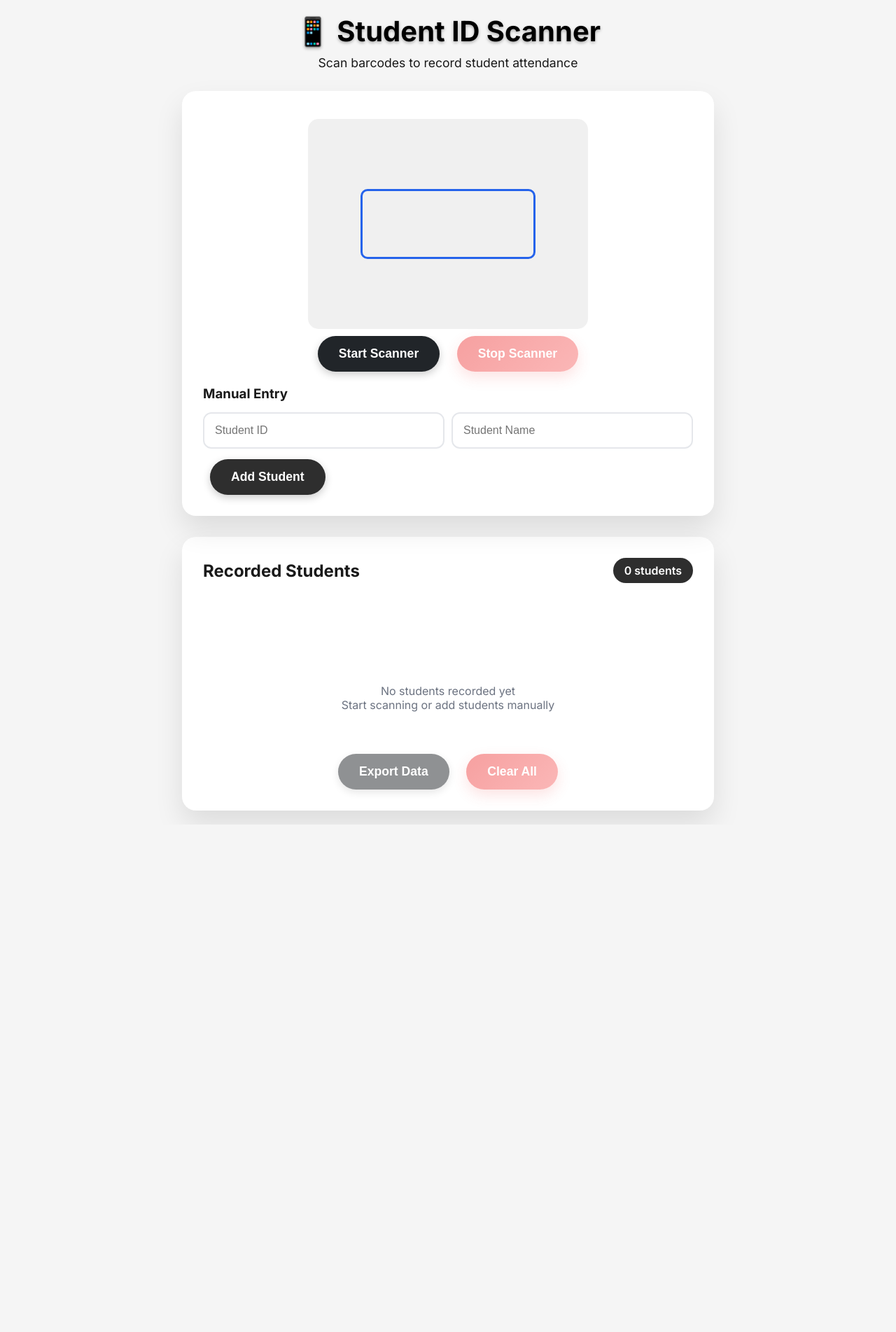
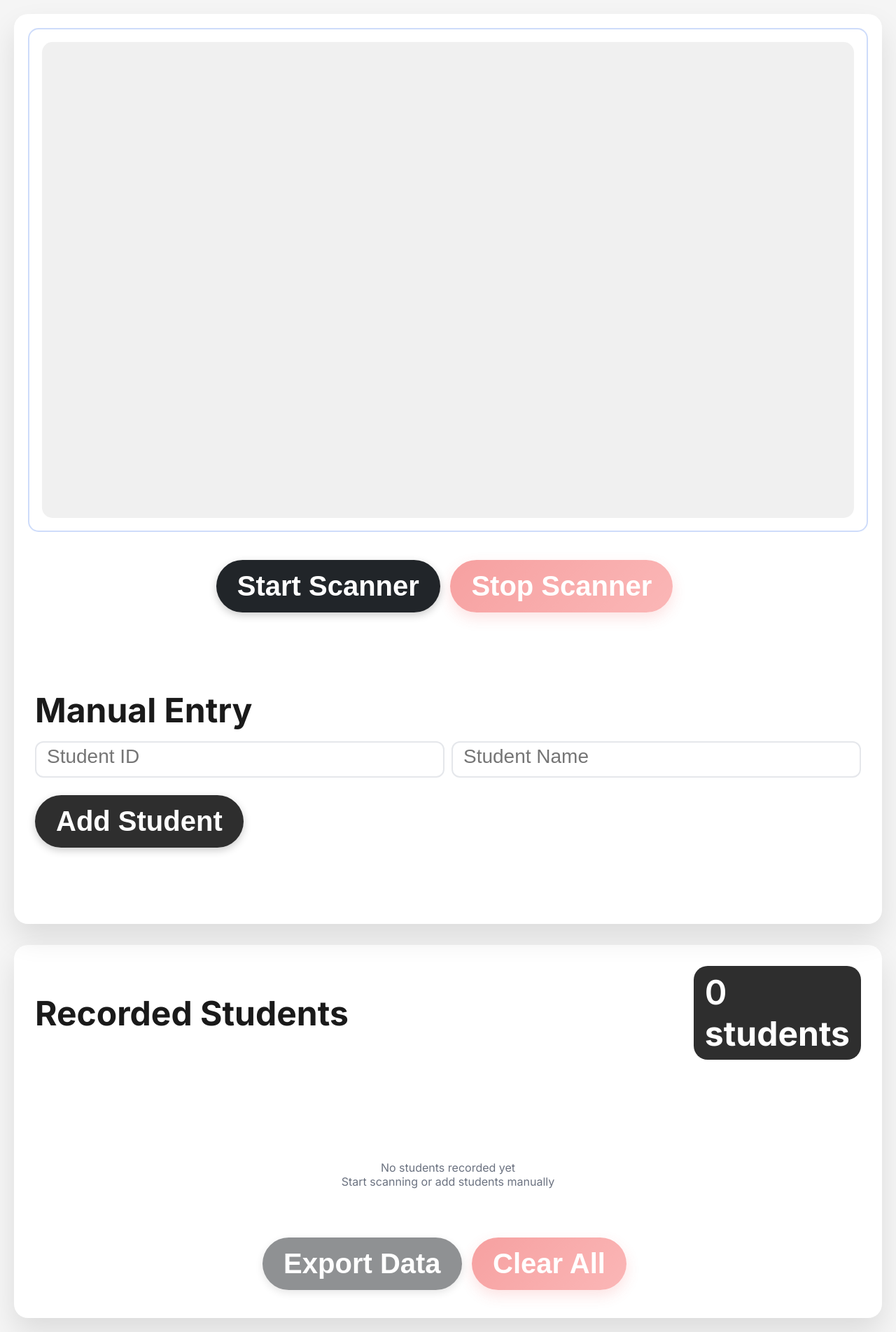
Before and after one commit to jswnthh/student_monitoring_software, a Django app: page / in a window 1280 px wide. Shown: the whole page at 70% size. Before the commit the page ends 1178 px from the top, so only its background shows below. Run offline with Django 5.2, Linux system fonts and the light colour scheme; some libraries are stand-ins or nearby versions.

Commit message:
Updated UI

```diff
--- a/lateEntry/static/css/lateEntry/style.css
+++ b/lateEntry/static/css/lateEntry/style.css
@@ -12,9 +12,15 @@ body {
 }
 
 .container {
-    max-width: 800px;
-    margin: 0 auto;
     padding: 20px;
+}
+
+.font-large {
+    font-size: 3rem;
+}
+
+.font-medium {
+    font-size: 1.75rem;
 }
 
 .header {
@@ -41,20 +47,35 @@ body {
     margin-bottom: 30px;
     box-shadow: 0 20px 40px rgba(0,0,0,0.1);
     backdrop-filter: blur(10px);
+    height: 1300px;
+}
+
+.manual-input input::placeholder {
+    font-size: 1.75rem;
+}
+
+.manual-input input::-webkit-input-placeholder {
+    font-size: 1.75rem;
+}
+
+.manual-input input::-moz-placeholder {
+    font-size: 1.75rem;
+}
+
+.manual-input input:-ms-input-placeholder {
+    font-size: 1.75rem;
 }
 
 .scanner-container {
     position: relative;
     width: 100%;
-    max-width: 600px;
-    margin: auto;
     border-radius: 12px;
-    overflow: hidden;
     background-color: white;
     padding: 10px;
+    height: 700px
 }
 
-.scanner-overlay {
+/* .scanner-overlay {
     position: absolute;
     top: 0;
     left: 0;
@@ -64,9 +85,9 @@ body {
     border-radius: 12px;
     pointer-events: none;
     overflow: hidden;
-}
+} */
 
-.laser-line {
+/* .laser-line {
     position: absolute;
     top: 0;
     left: 0;
@@ -76,21 +97,20 @@ body {
     box-shadow: 0 0 10px rgba(255, 0, 0, 0.7);
     animation: scanLine 2s linear infinite;
     z-index: 10;
-}
+} */
 
-@keyframes scanLine {
+/* @keyframes scanLine {
     0% {
         top: 0%;
     }
     100% {
         top: 100%;
     }
-}
+} */
 
 #video {
     width: 100%;
-    max-width: 400px;
-    height: 300px;
+    height: 100%;
     border-radius: 15px;
     object-fit: cover;
     display: block;
@@ -98,7 +118,7 @@ body {
     background: #f0f0f0;
 }
 
-.scanner-overlay {
+/* .scanner-overlay {
     position: absolute;
     top: 50%;
     left: 50%;
@@ -108,7 +128,7 @@ body {
     border: 3px solid #2563eb;
     border-radius: 10px;
     pointer-events: none;
-}
+} */
 
 .scanner-overlay::before {
     content: '';
@@ -129,7 +149,7 @@ body {
 
 .controls {
     text-align: center;
-    margin-bottom: 20px;
+    margin: 40px 0px 100px 0px
 }
 
 .btn {
@@ -138,11 +158,11 @@ body {
     border: none;
     padding: 15px 30px;
     border-radius: 50px;
-    font-size: 1.1rem;
+    font-size: 2.5rem;
     font-weight: 600;
     cursor: pointer;
     transition: all 0.3s ease;
-    margin: 0 10px;
+    margin: 10px 10px 10px 0;
     box-shadow: 0 4px 12px rgba(0, 0, 0, 0.2);
 }
 
--- a/lateEntry/templates/lateEntry/scan.html
+++ b/lateEntry/templates/lateEntry/scan.html
@@ -15,11 +15,6 @@
 
 <body>
     <div class="container">
-        <div class="header">
-            <h1>📱 Student ID Scanner</h1>
-            <p>Scan barcodes to record student attendance</p>
-        </div>
-
         <div class="scanner-section">
             <div id="status-message"></div>
             <div class="scanner-container">
@@ -30,12 +25,12 @@
             </div>
 
             <div class="controls">
-                <button id="start-btn" class="btn">Start Scanner</button>
+                <button id="start-btn" class="font-size-large btn">Start Scanner</button>
                 <button id="stop-btn" class="btn btn-danger" disabled>Stop Scanner</button>
             </div>
 
             <div class="manual-input">
-                <h3 style="margin-bottom: 15px;">Manual Entry</h3>
+                 <h3 class="font-large" style="margin-bottom: 15px;">Manual Entry</h3>
                 <div class="input-group">
                     <input type="text" id="student-id" placeholder="Student ID">
                     <input type="text" id="student-name" placeholder="Student Name">
@@ -46,9 +41,10 @@
 
         <div class="students-section">
             <div class="students-header">
-                <h2>Recorded Students</h2>
+                <h2 class="font-large">Recorded Students</h2>
                 <div class="students-count">
-                    <span id="student-count">0</span> students
+                    <span id="student-count" class="font-large">0</span>
+                    <h2 class="font-large">students</h2>
                 </div>
             </div>
 
--- a/stud_monitor/settings.py
+++ b/stud_monitor/settings.py
@@ -27,6 +27,7 @@ SECRET_KEY = 'django-insecure-e8)mg*xo**^ytuef+psw79ddmvkik0@r93h_5cu7==kfriozc=
 DEBUG = True
 
 ALLOWED_HOSTS = [
+    '127.0.0.1',
     'student-monitoring-software.onrender.com',
 ]
 
```
